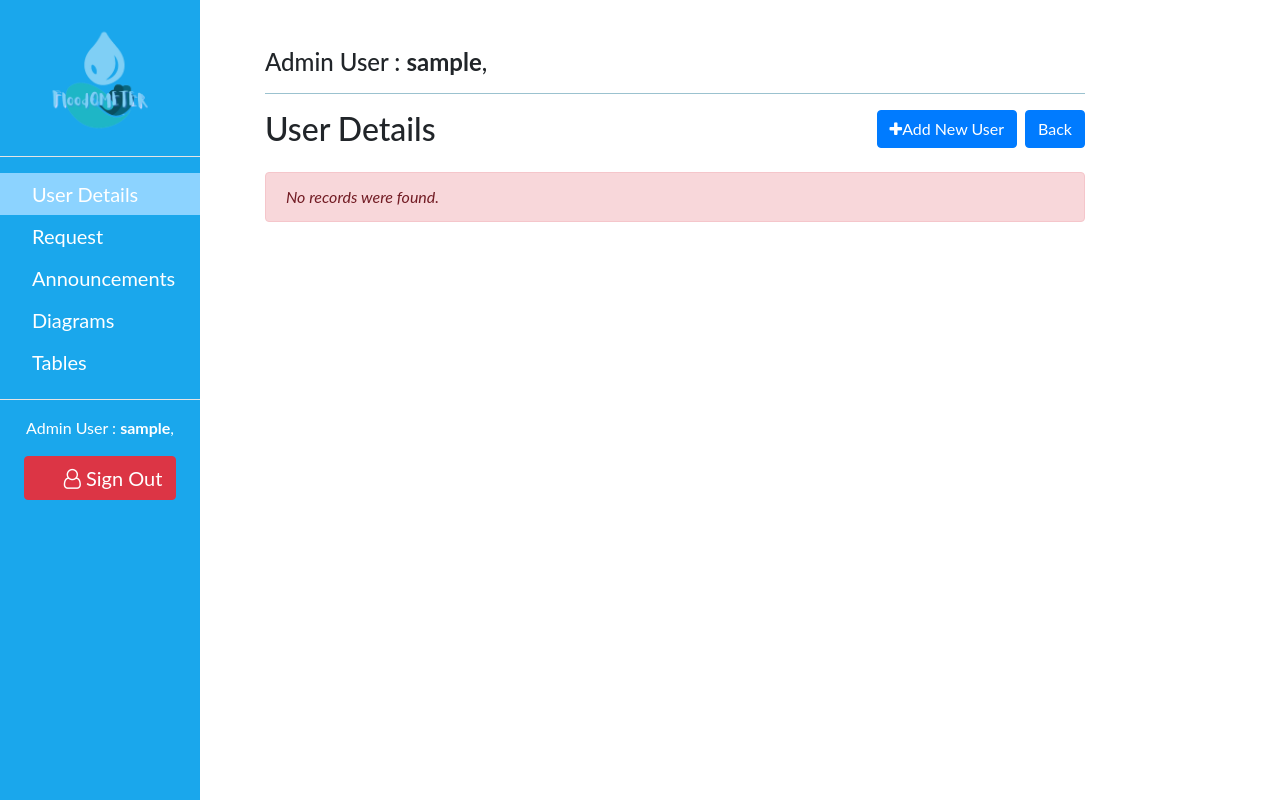
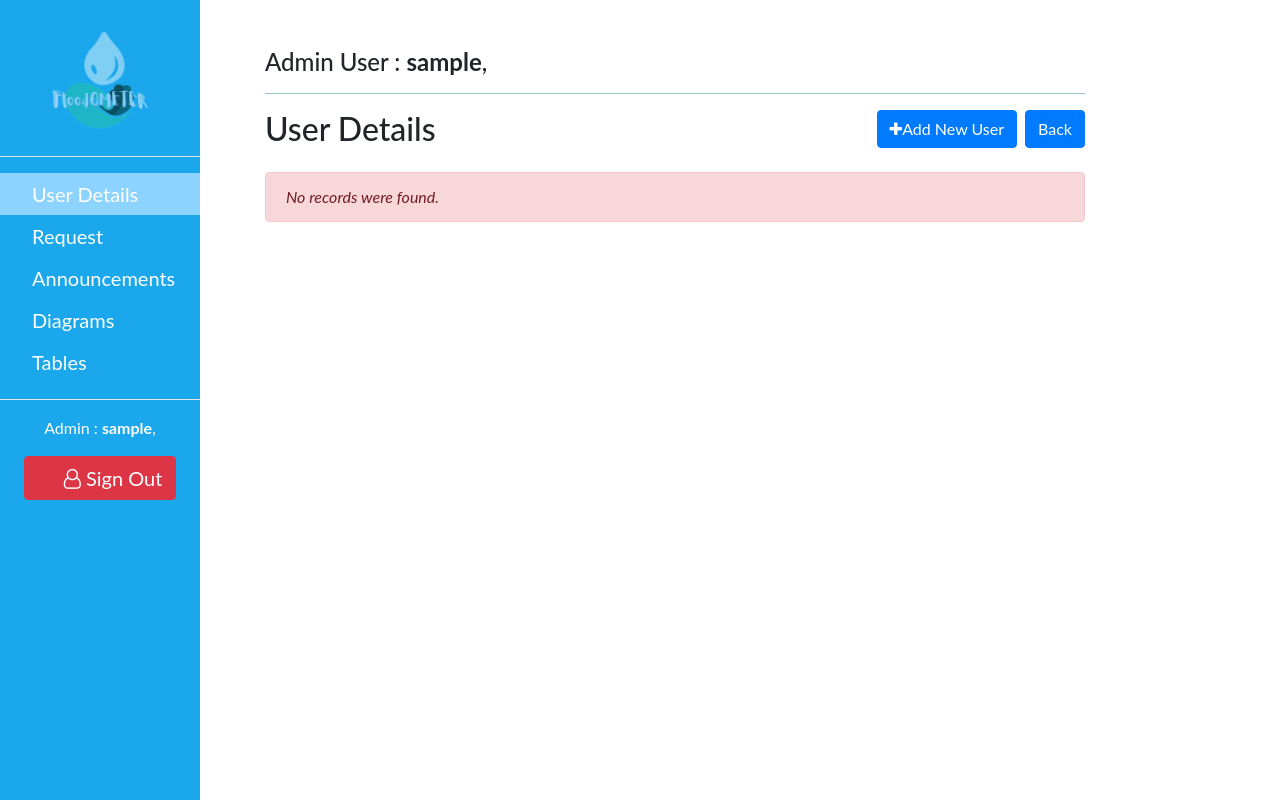
Before and after one commit to ercknard/MaysiloMeter, a PHP site: page /Admin/AdminDashboard/Dashboardini.php in a window 1280 px wide. Run offline with PHP 8.4, Linux system fonts and the light colour scheme; the visitor is signed in with stand-in values (Sample User, id 1); data that the repository does not hold is empty.

Commit message:
Update Dashboardini.php

```diff
--- a/Admin/AdminDashboard/Dashboardini.php
+++ b/Admin/AdminDashboard/Dashboardini.php
@@ -93,7 +93,7 @@ body {
 <a href="Diagrams.php">Diagrams</a>
 <a href="Tables.php">Tables</a>
 <hr color="white">
-<p>Admin User : <b><?php echo htmlspecialchars($_SESSION["username"]); ?></b>,</p>
+<p>Admin : <b><?php echo htmlspecialchars($_SESSION["username"]); ?></b>,</p>
 <a href="../logout.php" class="btn btn-danger pull-center ml-4 mr-4"><i class="fa fa-user-o"></i> Sign Out</a>
 </div>
 
```
